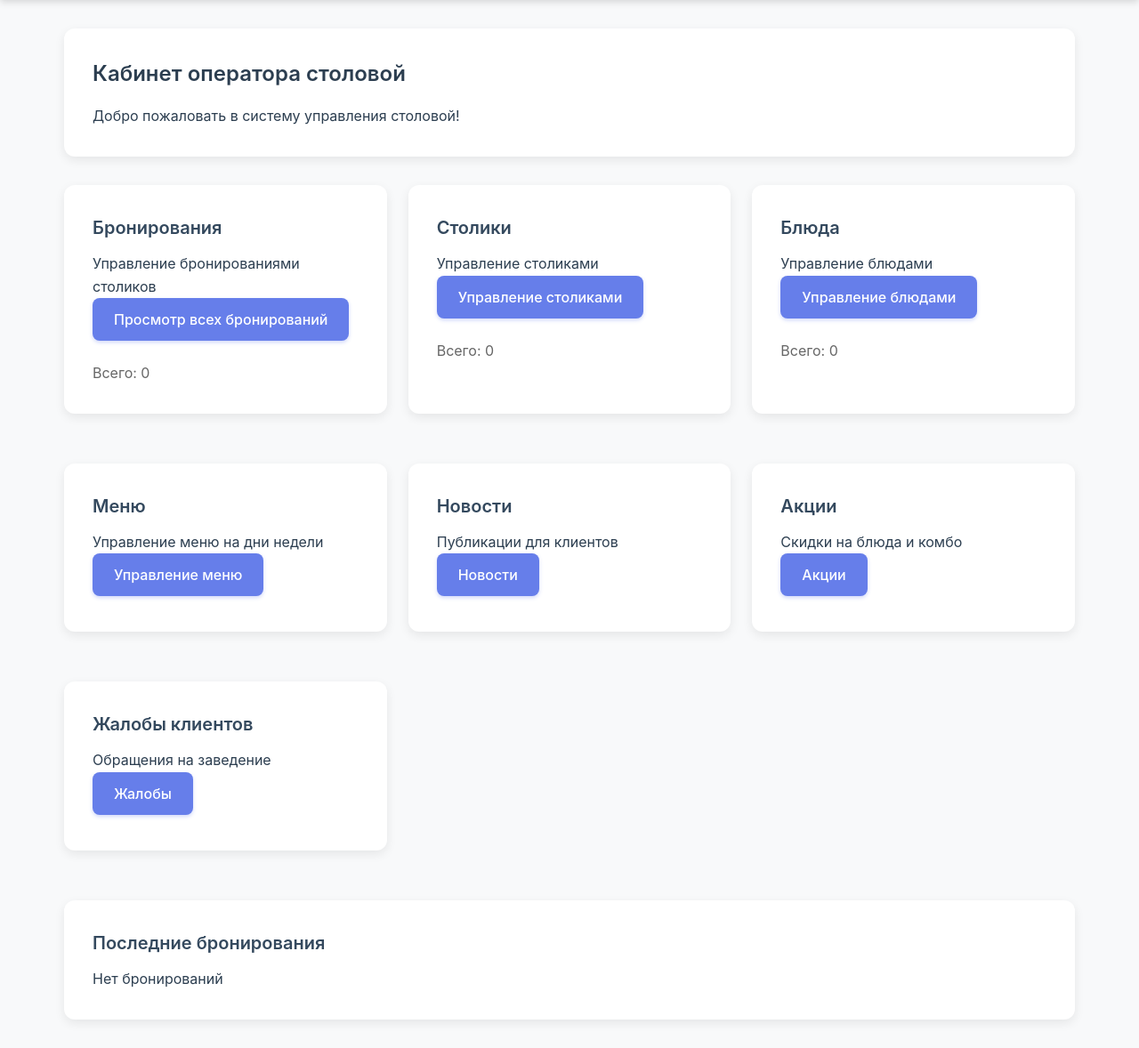
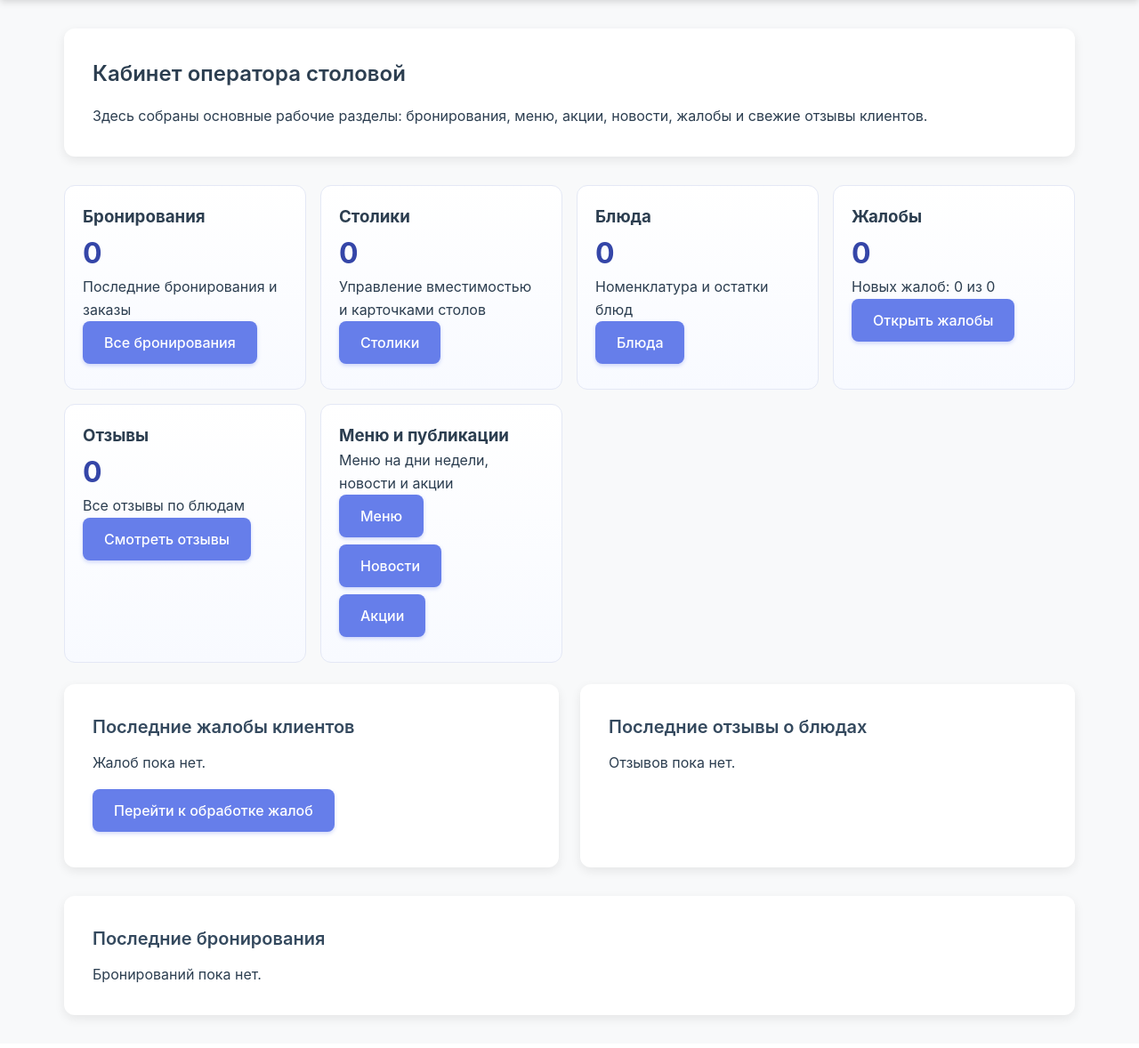
Before and after one commit to sashajjjoy/diploma, a Django app: page /dashboard/operator/ in a window 1280 px wide. Shown: the part 84-1262 px from the top of the page at 89% size. After the commit the page ends 1232 px from the top, so only its background shows below. Run offline with Django 3.2, Linux system fonts and the light colour scheme; the visitor is signed in with stand-in values (Sample User, id 1); data comes from the database, SQL or seed files in the repository; data that the repository does not hold is empty.

Commit message:
Move operator and admin cabinet responsibilities

```diff
--- a/bookings/templates/bookings/operator_cabinet.html
+++ b/bookings/templates/bookings/operator_cabinet.html
@@ -2,86 +2,178 @@
 
 {% block title %}Кабинет оператора{% endblock %}
 
+{% block extra_css %}
+<style>
+    .operator-grid {
+        display: grid;
+        grid-template-columns: repeat(auto-fit, minmax(240px, 1fr));
+        gap: 1rem;
+        margin-bottom: 1.5rem;
+    }
+    .operator-card {
+        border: 1px solid #e4e8f5;
+        border-radius: 12px;
+        padding: 1.25rem;
+        background: linear-gradient(180deg, #ffffff 0%, #f8faff 100%);
+    }
+    .operator-card .metric {
+        font-size: 2rem;
+        font-weight: 700;
+        color: #3546a8;
+    }
+    .operator-sections {
+        display: grid;
+        grid-template-columns: repeat(auto-fit, minmax(320px, 1fr));
+        gap: 1.5rem;
+        margin-top: 1.5rem;
+    }
+    .rating-pill {
+        display: inline-block;
+        padding: 0.2rem 0.55rem;
+        border-radius: 999px;
+        background: #eef2ff;
+        color: #3546a8;
+        font-weight: 700;
+    }
+</style>
+{% endblock %}
+
 {% block content %}
 <div class="card">
     <h2>Кабинет оператора столовой</h2>
-    <p>Добро пожаловать в систему управления столовой!</p>
+    <p>Здесь собраны основные рабочие разделы: бронирования, меню, акции, новости, жалобы и свежие отзывы клиентов.</p>
 </div>
 
-<div style="display: grid; grid-template-columns: repeat(auto-fit, minmax(300px, 1fr)); gap: 1.5rem; margin-top: 1.5rem;">
-    <div class="card">
+<div class="operator-grid">
+    <div class="operator-card">
         <h3>Бронирования</h3>
-        <p>Управление бронированиями столиков</p>
-        <a href="{% url 'operator_reservations' %}" class="btn">Просмотр всех бронирований</a>
-        <p style="margin-top: 1rem; color: #666;">Всего: {{ reservations|length }}</p>
+        <div class="metric">{{ reservations|length }}</div>
+        <p>Последние бронирования и заказы</p>
+        <a href="{% url 'operator_reservations' %}" class="btn">Все бронирования</a>
     </div>
-
-    <div class="card">
+    <div class="operator-card">
         <h3>Столики</h3>
-        <p>Управление столиками</p>
-        <a href="{% url 'operator_tables' %}" class="btn">Управление столиками</a>
-        <p style="margin-top: 1rem; color: #666;">Всего: {{ tables|length }}</p>
+        <div class="metric">{{ tables|length }}</div>
+        <p>Управление вместимостью и карточками столов</p>
+        <a href="{% url 'operator_tables' %}" class="btn">Столики</a>
     </div>
-
-    <div class="card">
+    <div class="operator-card">
         <h3>Блюда</h3>
-        <p>Управление блюдами</p>
-        <a href="{% url 'operator_dishes' %}" class="btn">Управление блюдами</a>
-        <p style="margin-top: 1rem; color: #666;">Всего: {{ dishes|length }}</p>
+        <div class="metric">{{ dishes|length }}</div>
+        <p>Номенклатура и остатки блюд</p>
+        <a href="{% url 'operator_dishes' %}" class="btn">Блюда</a>
     </div>
-
-    <div class="card">
-        <h3>Меню</h3>
-        <p>Управление меню на дни недели</p>
-        <a href="{% url 'operator_menus' %}" class="btn">Управление меню</a>
+    <div class="operator-card">
+        <h3>Жалобы</h3>
+        <div class="metric">{{ complaints_new }}</div>
+        <p>Новых жалоб: {{ complaints_new }} из {{ complaints_total }}</p>
+        <a href="{% url 'operator_complaint_list' %}" class="btn">Открыть жалобы</a>
     </div>
-
-    <div class="card">
-        <h3>Новости</h3>
-        <p>Публикации для клиентов</p>
+    <div class="operator-card">
+        <h3>Отзывы</h3>
+        <div class="metric">{{ reviews_total }}</div>
+        <p>Все отзывы по блюдам</p>
+        <a href="#recent-reviews" class="btn">Смотреть отзывы</a>
+    </div>
+    <div class="operator-card">
+        <h3>Меню и публикации</h3>
+        <p>Меню на дни недели, новости и акции</p>
+        <a href="{% url 'operator_menus' %}" class="btn">Меню</a>
         <a href="{% url 'operator_news_list' %}" class="btn">Новости</a>
-    </div>
-
-    <div class="card">
-        <h3>Акции</h3>
-        <p>Скидки на блюда и комбо</p>
         <a href="{% url 'operator_promotion_list' %}" class="btn">Акции</a>
-    </div>
-
-    <div class="card">
-        <h3>Жалобы клиентов</h3>
-        <p>Обращения на заведение</p>
-        <a href="{% url 'operator_complaint_list' %}" class="btn">Жалобы</a>
     </div>
 </div>
 
-<div class="card" style="margin-top: 1.5rem;">
-    <h3>Последние бронирования</h3>
-    {% if reservations %}
+<div class="operator-sections">
+    <div class="card">
+        <h3>Последние жалобы клиентов</h3>
+        {% if recent_complaints %}
         <table>
             <thead>
                 <tr>
                     <th>Дата</th>
-                    <th>Столик</th>
                     <th>Клиент</th>
-                    <th>Персон</th>
-                    <th>Действия</th>
+                    <th>Тема</th>
+                    <th>Статус</th>
                 </tr>
             </thead>
             <tbody>
-                {% for reservation in reservations %}
+                {% for complaint in recent_complaints %}
                 <tr>
-                    <td>{{ reservation.start_time|date:"d.m.Y H:i" }}</td>
-                    <td>{% if reservation.table %}№{{ reservation.table.table_number }}{% else %}Заказ на вынос{% endif %}</td>
-                    <td>{{ reservation.user.get_full_name|default:reservation.user.username }}</td>
-                    <td>{{ reservation.guests_count }}</td>
-                    <td><a href="{% url 'operator_reservation_detail' reservation.public_id|default:reservation.pk %}" class="btn">Просмотр</a></td>
+                    <td>{{ complaint.created_at|date:"d.m.Y H:i" }}</td>
+                    <td>{{ complaint.user.username }}</td>
+                    <td>{{ complaint.subject|truncatechars:48 }}</td>
+                    <td>{{ complaint.get_status_display }}</td>
                 </tr>
                 {% endfor %}
             </tbody>
         </table>
+        {% else %}
+        <p>Жалоб пока нет.</p>
+        {% endif %}
+        <p style="margin-top: 1rem;">
+            <a href="{% url 'operator_complaint_list' %}" class="btn">Перейти к обработке жалоб</a>
+        </p>
+    </div>
+
+    <div class="card" id="recent-reviews">
+        <h3>Последние отзывы о блюдах</h3>
+        {% if recent_reviews %}
+        <table>
+            <thead>
+                <tr>
+                    <th>Дата</th>
+                    <th>Блюдо</th>
+                    <th>Оценка</th>
+                    <th>Клиент</th>
+                </tr>
+            </thead>
+            <tbody>
+                {% for review in recent_reviews %}
+                <tr>
+                    <td>{{ review.created_at|date:"d.m.Y H:i" }}</td>
+                    <td>{{ review.order_item.dish_name_snapshot }}</td>
+                    <td><span class="rating-pill">{{ review.rating }}/5</span></td>
+                    <td>{{ review.order_item.order.user.username }}</td>
+                </tr>
+                {% endfor %}
+            </tbody>
+        </table>
+        {% else %}
+        <p>Отзывов пока нет.</p>
+        {% endif %}
+    </div>
+</div>
+
+<div class="card">
+    <h3>Последние бронирования</h3>
+    {% if reservations %}
+    <table>
+        <thead>
+            <tr>
+                <th>Дата</th>
+                <th>Столик</th>
+                <th>Клиент</th>
+                <th>Персон</th>
+                <th>Действия</th>
+            </tr>
+        </thead>
+        <tbody>
+            {% for reservation in reservations %}
+            <tr>
+                <td>{{ reservation.start_time|date:"d.m.Y H:i" }}</td>
+                <td>№{{ reservation.table.table_number }}</td>
+                <td>{{ reservation.user.get_full_name|default:reservation.user.username }}</td>
+                <td>{{ reservation.guests_count }}</td>
+                <td>
+                    <a href="{% url 'operator_reservation_detail' reservation.public_id|default:reservation.pk %}" class="btn">Открыть</a>
+                </td>
+            </tr>
+            {% endfor %}
+        </tbody>
+    </table>
     {% else %}
-        <p>Нет бронирований</p>
+    <p>Бронирований пока нет.</p>
     {% endif %}
 </div>
 {% endblock %}
```
Also changed, not shown: bookings/templates/bookings/admin_cabinet.html (+144 -112 lines), bookings/tests.py (+67 -0 lines), bookings/tests_api.py (+6 -4 lines), bookings/views_booking.py (+43 -5 lines).
